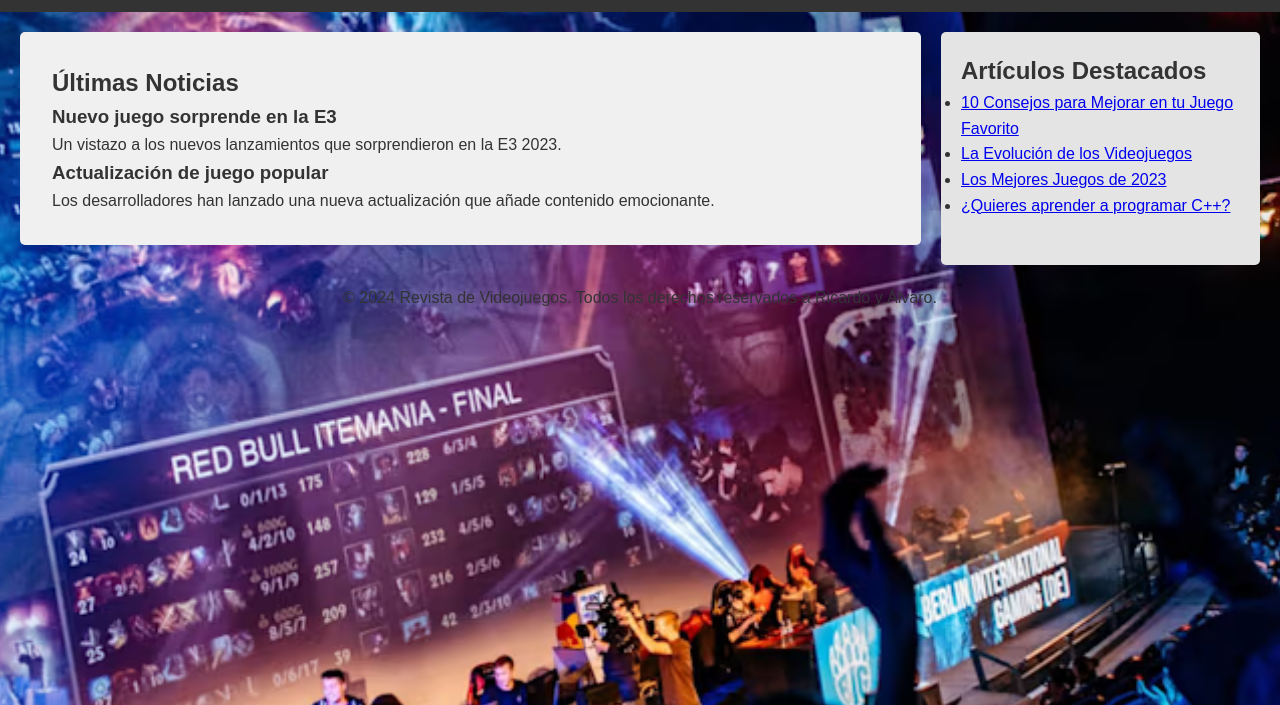
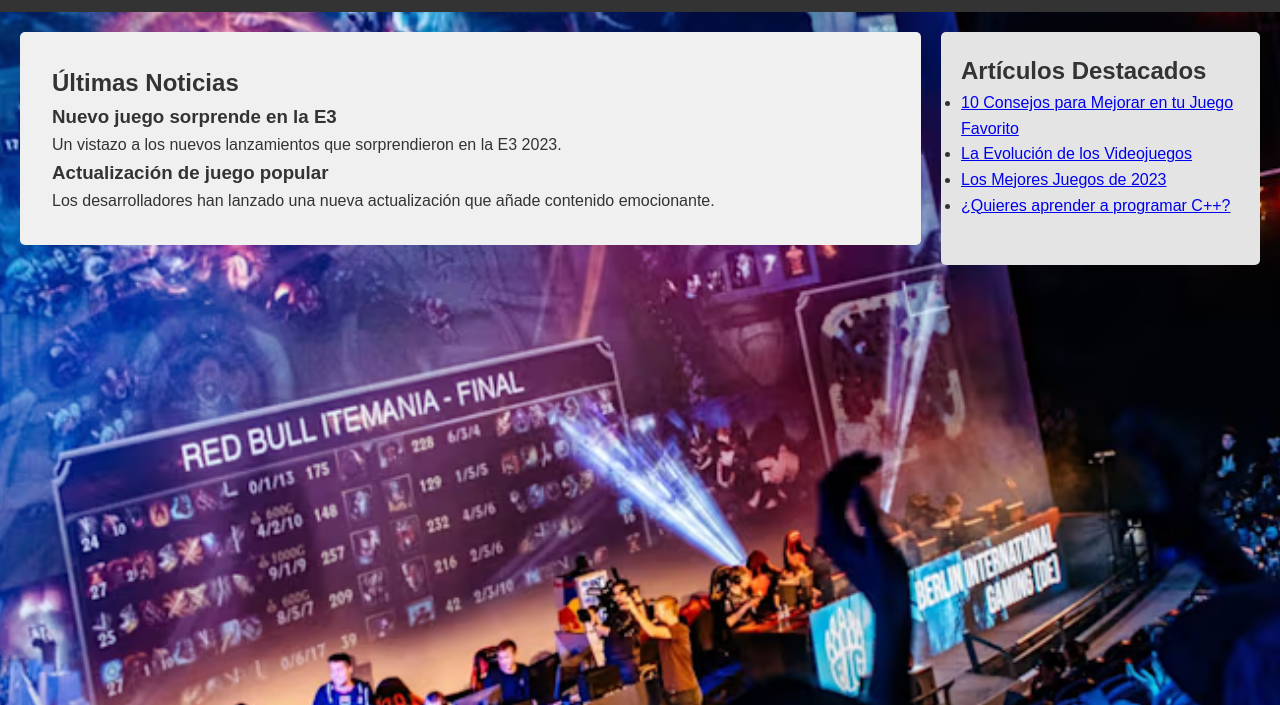
Before and after one commit to axistrafficstudio/GAMING-WORLD, a plain HTML site: page index.html in a window 1280 px wide. Shown: the part 95-800 px from the top of the page. Drawn offline with Linux system fonts and the light colour scheme.

Commit message:
Fix Footer Extra - eliminado

```diff
--- a/index.html
+++ b/index.html
@@ -44,9 +44,6 @@
         </aside>
     </main>
 
-    <footer>
-        <p>&copy; 2024 Revista de Videojuegos. Todos los derechos reservados a Ricardo y Álvaro.</p>
-    </footer>
     <div id="page-container">
         <div id="content-wrap">
           <!-- todo el contenido de pagina -->
```
